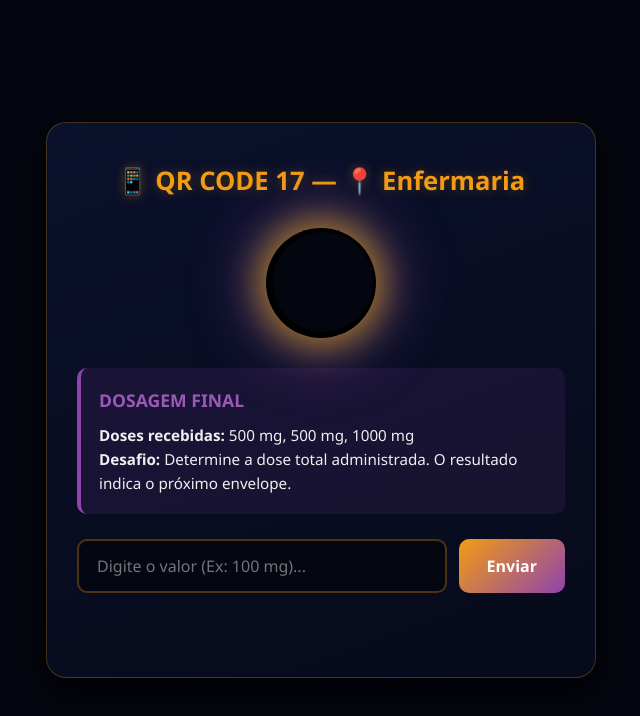
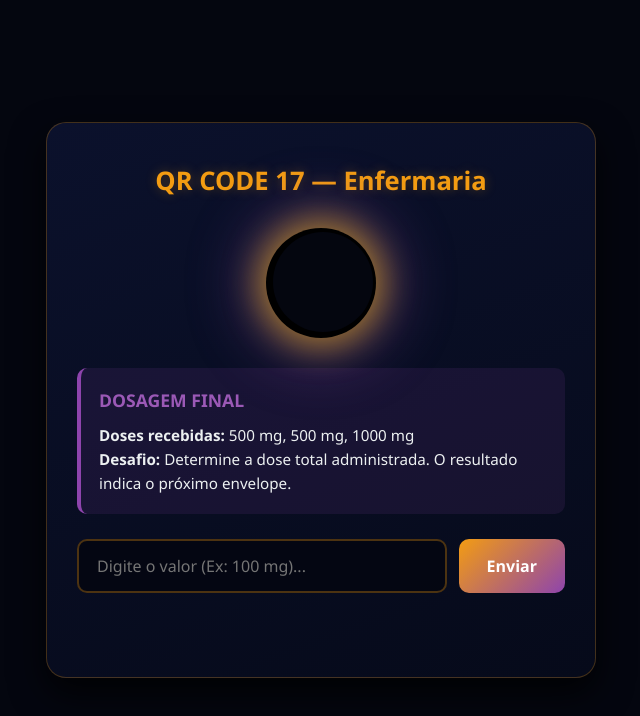
Before and after one commit to lannamayarasilva-art/qr17, a plain HTML site: page index.html in a window 1280 px wide. Shown: the whole page, without its empty margins (319-959 px from the left). Drawn offline with Linux system fonts and the light colour scheme.

Commit message:
Update index.html

```diff
--- a/index.html
+++ b/index.html
@@ -210,7 +210,7 @@
 <body>
 
     <div class="card">
-        <h1>📱 QR CODE 17 — 📍 Enfermaria</h1>
+        <h1>QR CODE 17 —  Enfermaria</h1>
 
         <div class="eclipse-wrapper">
             <div class="eclipse"></div>
```
